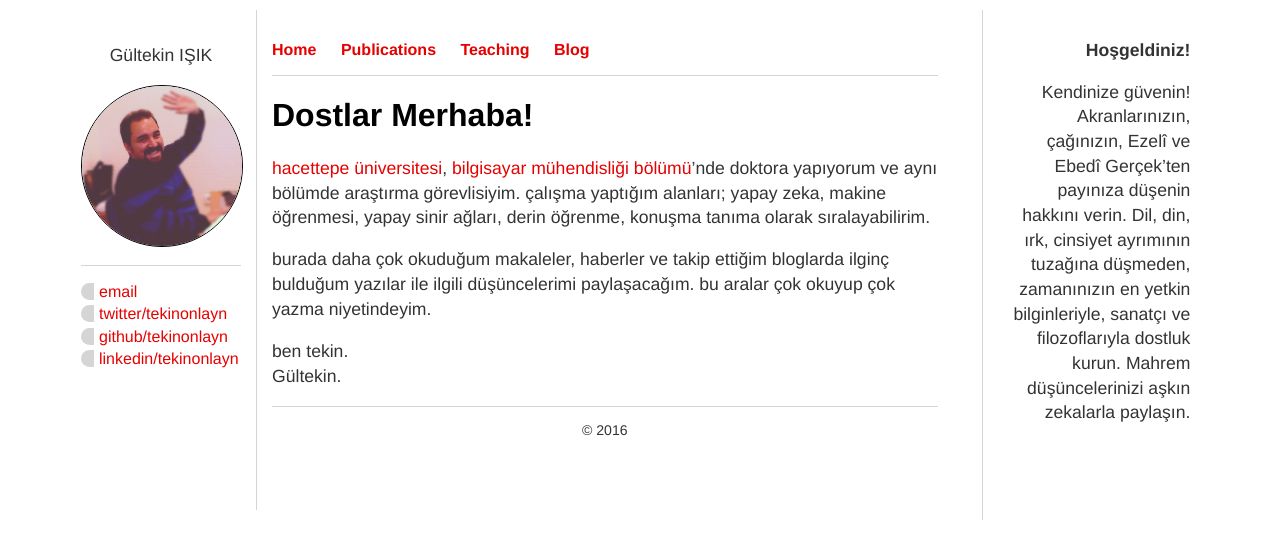
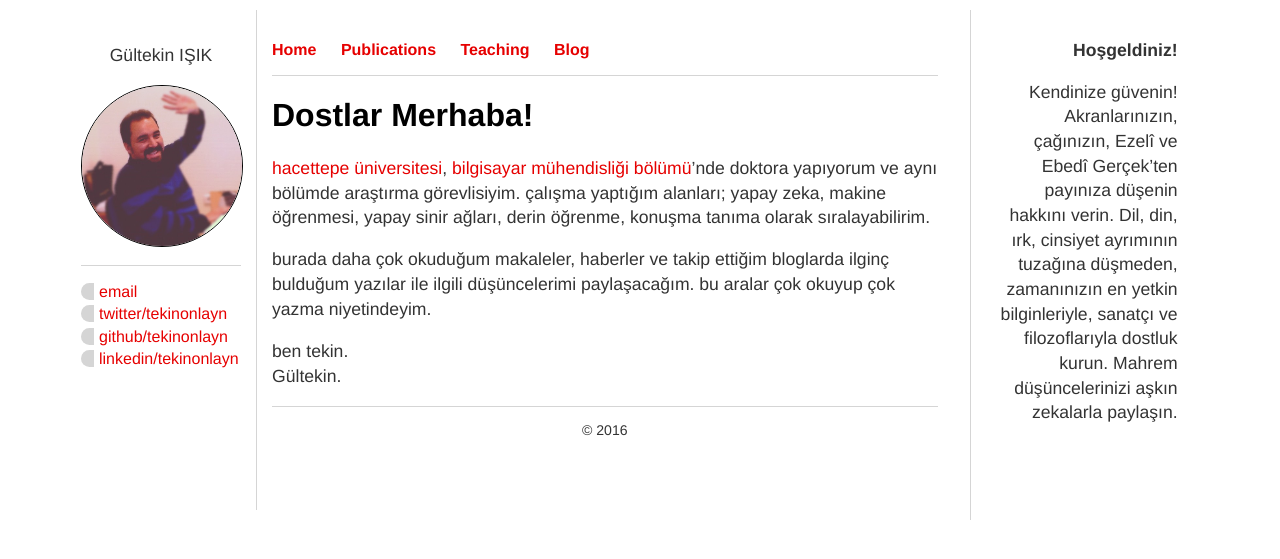
Before and after one commit to tekinonlayn/gi.github.io, a Jekyll site: the page built from index.html, in a window 1280 px wide. Shown: the top 559 px of the page. Built offline with Jekyll 4.4.1, drawn with Linux system fonts in a browser that asks for light colours.

Commit message:
Update varsay.css

```diff
--- a/css/varsay.css
+++ b/css/varsay.css
@@ -28,7 +28,7 @@ body {
     width: 15%;
     height: 500px;
     float: right;
-    margin-right:7%;
+    margin-right:8%;
     padding-top: 10px;
     padding-left: 15px;
     text-align: right;
```
